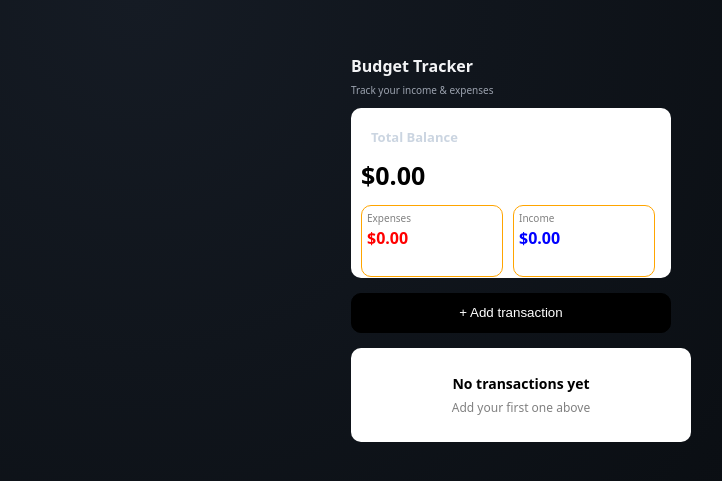
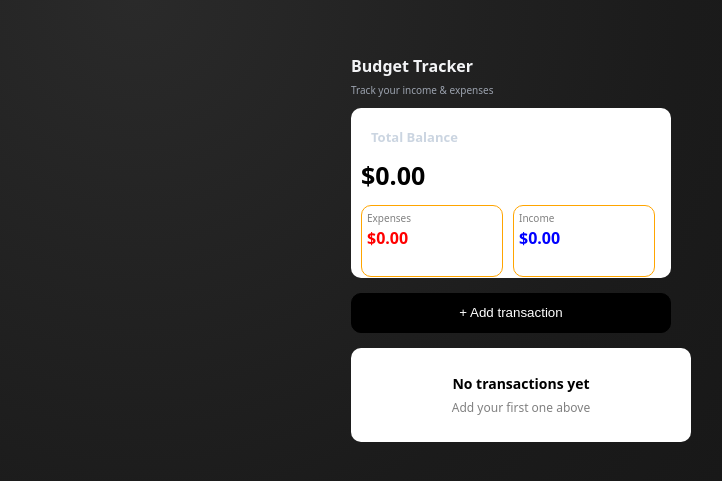
Before and after one commit to Majkan1/Mini-Budget-Tracker, a React (Vite) app in the folder vite-project/: page / in a window 1280 px wide. Shown: the part 163-644 px from the top of the page, without its empty margins (119-841 px from the left). Built offline with nearby package versions, Linux system fonts and the light colour scheme.

Commit message:
Change to more black .

```diff
--- a/vite-project/src/index.css
+++ b/vite-project/src/index.css
@@ -1,7 +1,7 @@
 :root {
   font-family: system-ui, -apple-system, 'Segoe UI', Roboto, Arial, sans-serif;
   line-height: 1.5;
-  --pretty-black: #0b0f14;
+  --pretty-black: #121212;
 }
 
 body {
@@ -11,7 +11,7 @@ body {
   margin: 0;
   min-width: 320px;
   min-height: 100vh;
-  background: radial-gradient(circle at 20% 20%, #151b24 0%, var(--pretty-black) 60%, #07090d 100%);
+  background: radial-gradient(circle at 20% 20%, #2a2a2a 0%, #1b1b1b 45%, var(--pretty-black) 100%);
 }
 
 main {
```
